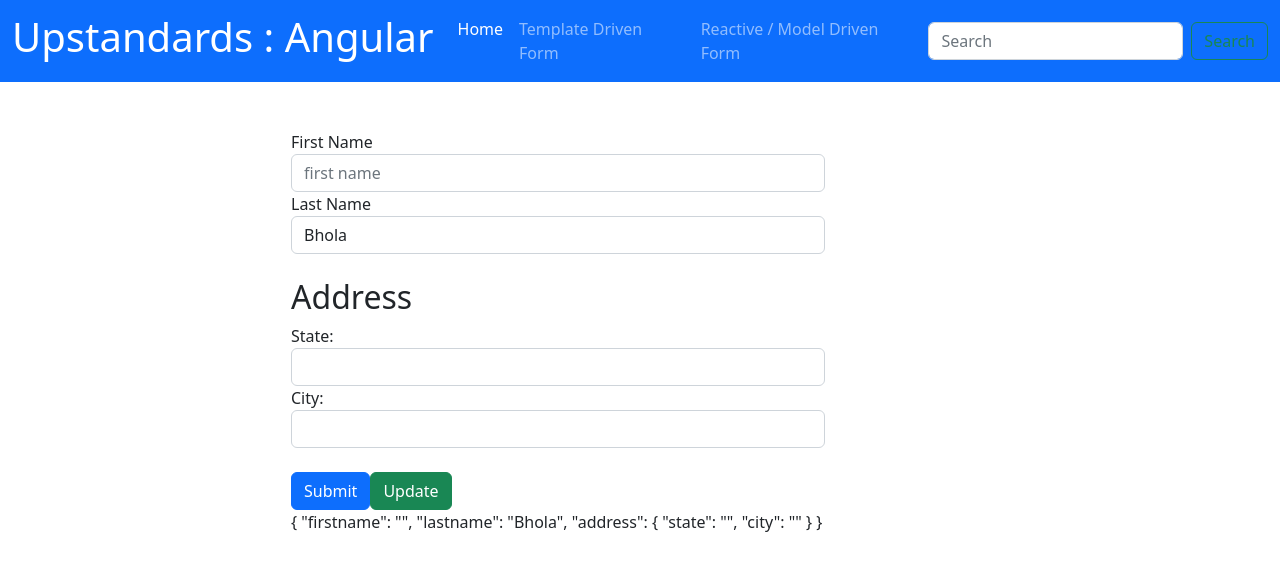
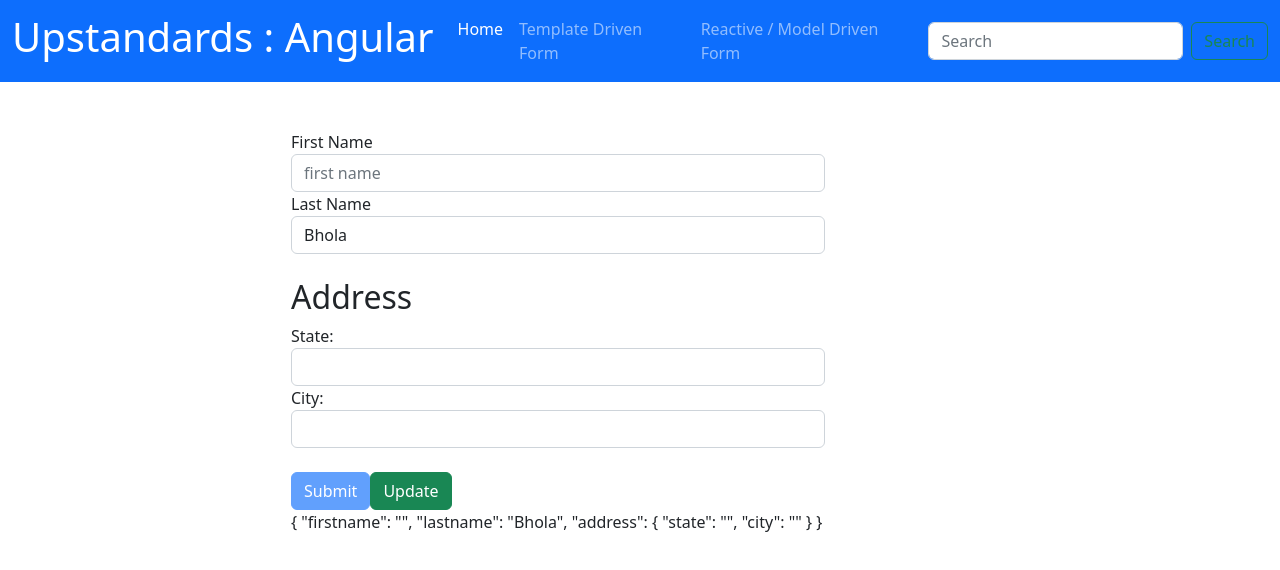
Before and after one commit to upstandards-github/upstandards-angular, an Angular app: page /reactive in a window 1280 px wide. Shown: the top 570 px of the page. Built offline with nearby package versions, Linux system fonts and the light colour scheme.

Commit message:
form builder

```diff
--- a/src/app/forms/reactive-form/reactive-form.component.html
+++ b/src/app/forms/reactive-form/reactive-form.component.html
@@ -8,7 +8,12 @@
             <div class="form-group">
               <label for="exampleInputEmail1">First Name</label>
               <input type="text" class="form-control" id="exampleInputEmail1" formControlName="firstname" placeholder="first name">
+              <div class="text-danger m-2" *ngIf="fname?.invalid && fname?.touched">
+                <small *ngIf="fname?.errors && fname?.errors?.['required']">First Name is required</small>
+                <small *ngIf="fname?.errors && fname?.errors?.['minlength']">First name should have minimum of 5 character</small>
+              </div>
             </div>
+            <!-- {{fname?.errors | json}} -->
             <div class="form-group">
               <label for="exampleInputPassword1">Last Name</label>
               <input type="text" class="form-control" id="exampleInputPassword1" formControlName="lastname" placeholder="Last Name">
@@ -21,14 +26,13 @@
                     <label for="street">State: </label>
                     <input type="text" class="form-control" id="street" formControlName="state" >
                 </div>
-
                 <div class="form-group">
                     <label for="city">City: </label>
                     <input type="text" class="form-control" id="city" formControlName="city">
                 </div>
               </div>
             <br>
-            <button type="submit" class="btn btn-primary">Submit</button>
+            <button type="submit" class="btn btn-primary" [disabled]="userForm.invalid">Submit</button>
             <button type="submit" class="btn btn-success" (click)="updateForm()">Update</button>
           </form>
 
--- a/src/app/forms/reactive-form/reactive-form.component.ts
+++ b/src/app/forms/reactive-form/reactive-form.component.ts
@@ -1,5 +1,5 @@
 import { Component } from '@angular/core';
-import { FormControl, FormGroup } from '@angular/forms';
+import { FormBuilder, Validators } from '@angular/forms';
 
 @Component({
   selector: 'app-reactive-form',
@@ -8,12 +8,17 @@ import { FormControl, FormGroup } from '@angular/forms';
 })
 export class ReactiveFormComponent {
 
-  userForm = new FormGroup({
-    firstname: new FormControl(''),
-    lastname: new FormControl('Bhola'),
-    address: new FormGroup({
-      state: new FormControl(''),
-      city: new FormControl(''),
+  constructor(public fb: FormBuilder) { }
+
+  get fname() {
+    return this.userForm.get('firstname');
+  }
+  userForm = this.fb.group({
+    firstname: ['',[Validators.required, Validators.minLength(5)]],
+    lastname: ['Bhola'],
+    address: this.fb.group({
+      state:[''],
+      city:['']
     })
   })
 
```
